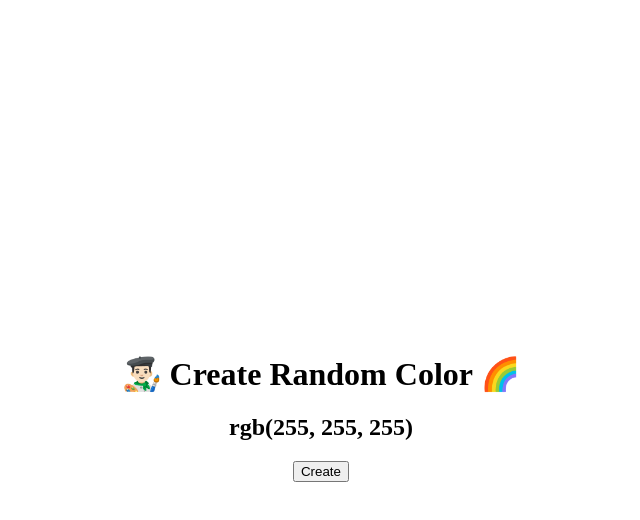
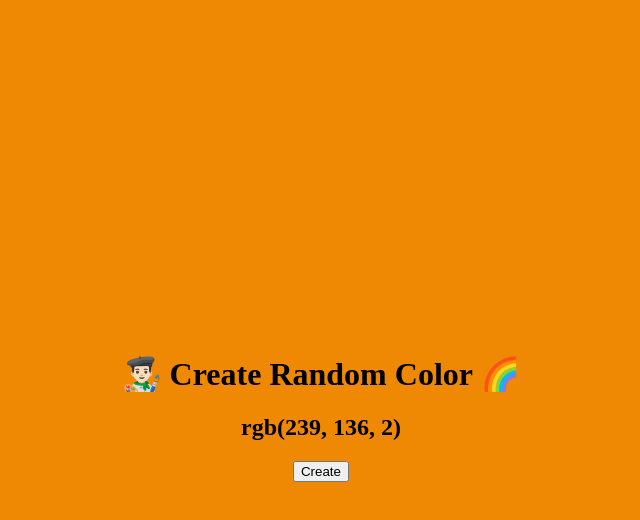
Before and after one commit to youna99/quiz_javascript_s, a plain HTML site: page quiz_javascript_dom/js_dom_quiz2/index.html in a window 1280 px wide. Both pictures are taken after a click on the button "Create". Shown: the whole page, without its empty margins (327-967 px from the left). Drawn offline with Linux system fonts and the light colour scheme.

Commit message:
js_dom_quiz2-1 풀이

```diff
--- a/quiz_javascript_dom/js_dom_quiz2/index.html
+++ b/quiz_javascript_dom/js_dom_quiz2/index.html
@@ -49,6 +49,19 @@
       // - [ ] 색상을 나타내는 방식에는 헥스 코드(#RRGGBB)와 10진 코드 (R,G,B) 두 가지 방식이 있습니다.
       //    - 이 프로젝트에서는 10진 코드(r, g, b) 방식을 사용합니다.
       //    - rgb(r, g, b)에서 red, green, blue 숫자 범위는 0이상 255이하 입니다. 즉, 각 색상마다 0 ~ 255 사이의 랜덤한 값을 생성해야 합니다.
+
+      const btn = document.querySelector("button");
+      const h2 = document.querySelector("h2");
+
+      btn.addEventListener("click", function() {
+        const r = Math.floor(Math.random() * 256);
+        const g = Math.floor(Math.random() * 256);
+        const b = Math.floor(Math.random() * 256);
+
+        h2.innerText = `rgb(${r}, ${g}, ${b})`;
+        document.body.style.backgroundColor = `rgb(${r}, ${g}, ${b})`;
+      });
+
     </script>
   </body>
 </html>
```
